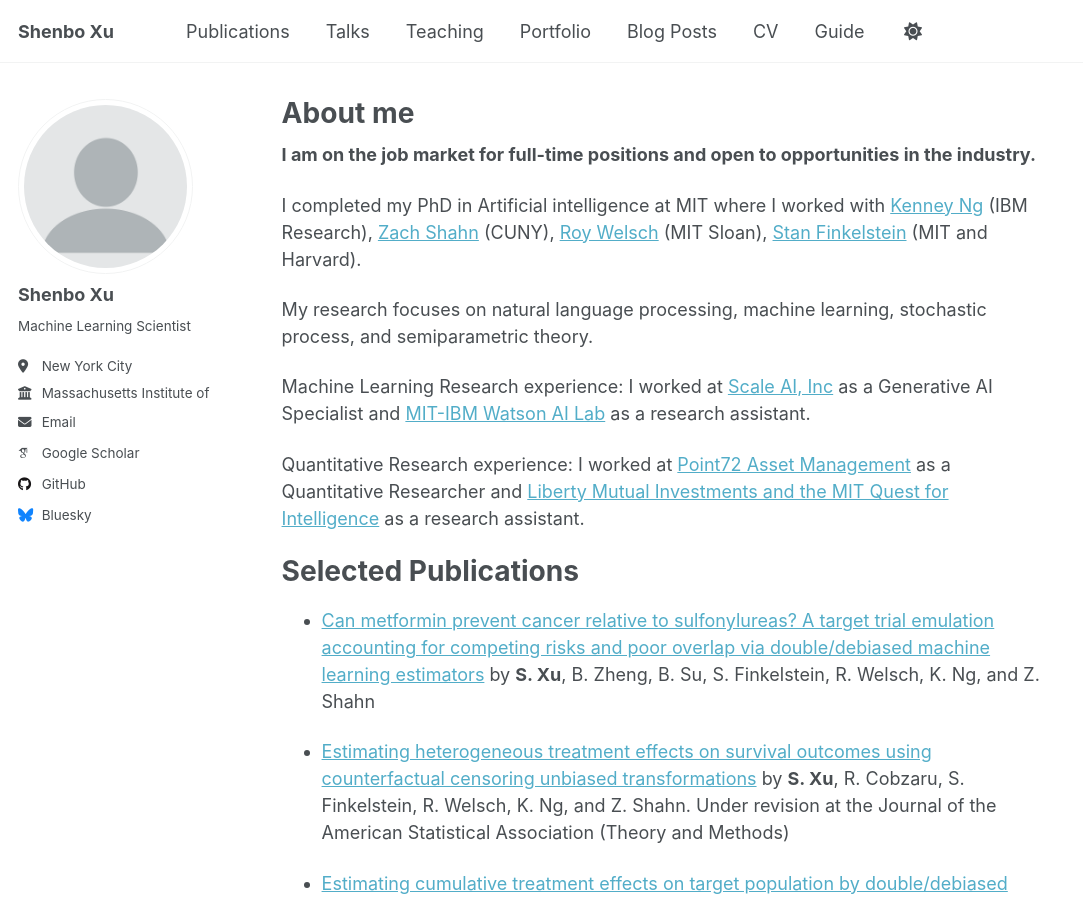
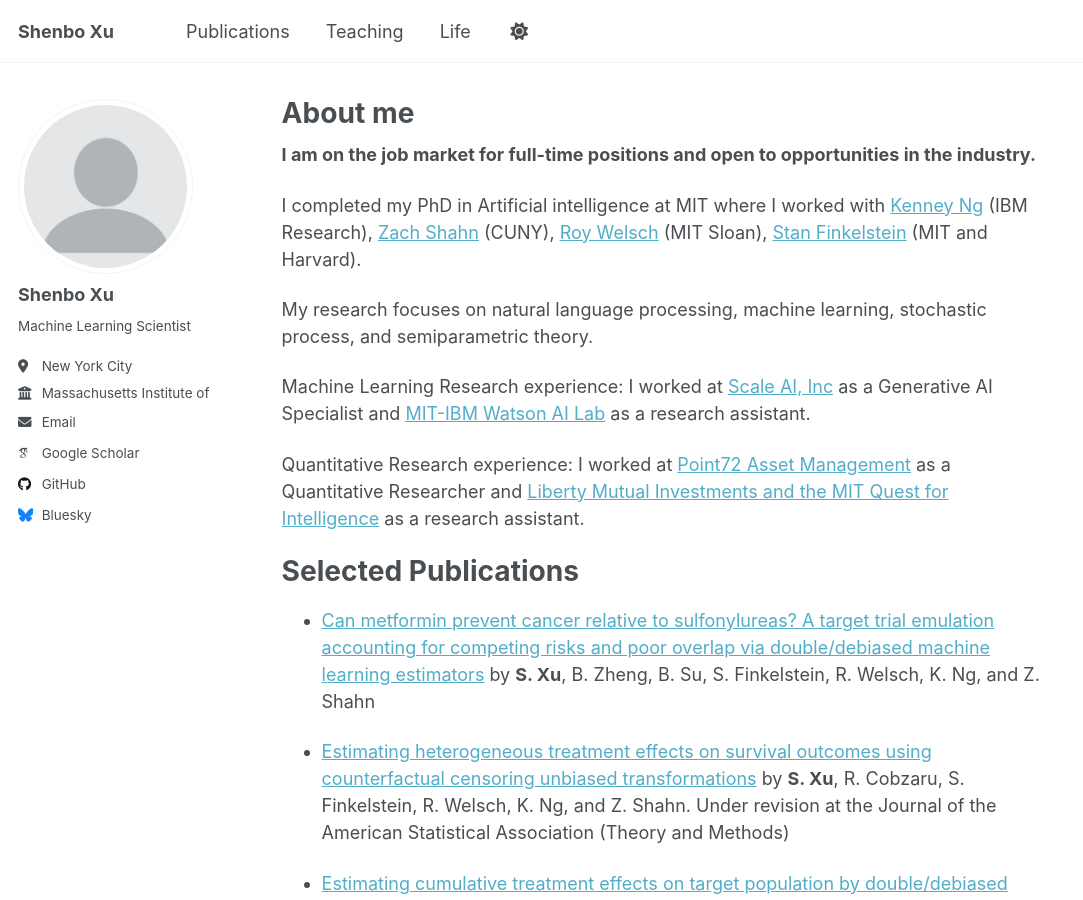
Before and after one commit to xushenbo/xushenbo.github.io, a Jekyll site: the page built from _pages/about.md, in a window 1280 px wide and 900 px high. Shown: the whole window, without its empty margins (0-1083 px from the left). Built offline with Jekyll 4.4.1, drawn with Linux system fonts in a browser that asks for light colours; some web fonts are replaced; a script that is not in the unit is left out; part of the change alters nothing that is shown.

Commit message:
Update navigation.yml

```diff
--- a/_data/navigation.yml
+++ b/_data/navigation.yml
@@ -11,23 +11,26 @@ main:
   - title: "Publications"
     url: /publications/
 
-  - title: "Talks"
-    url: /talks/
+  # - title: "Talks"
+  #   url: /talks/
 
   - title: "Teaching"
     url: /teaching/
 
-  - title: "Portfolio"
-    url: /portfolio/
+  - title: "Life"
+    url: /life/
 
-  - title: "Blog Posts"
-    url: /year-archive/
+  # - title: "Portfolio"
+  #   url: /portfolio/
 
-  - title: "CV"
-    url: /cv/
+  # - title: "Blog Posts"
+  #   url: /year-archive/
+
+  # - title: "CV"
+  #   url: /cv/
 
   # - title: "CV"
   #   url: /cv-json/
 
-  - title: "Guide"
-    url: /markdown/
+  # - title: "Guide"
+  #   url: /markdown/
```
